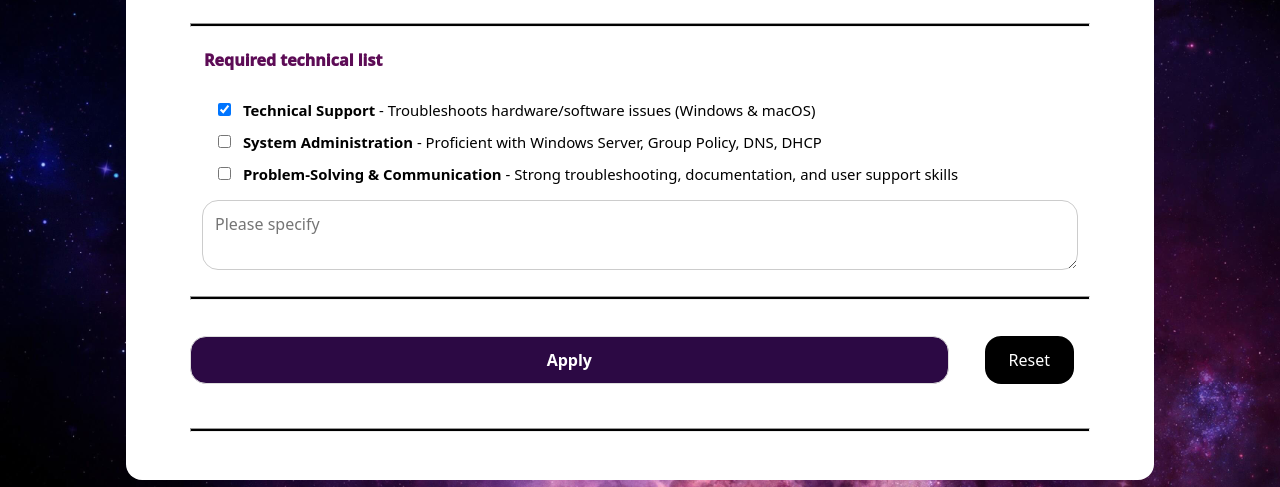
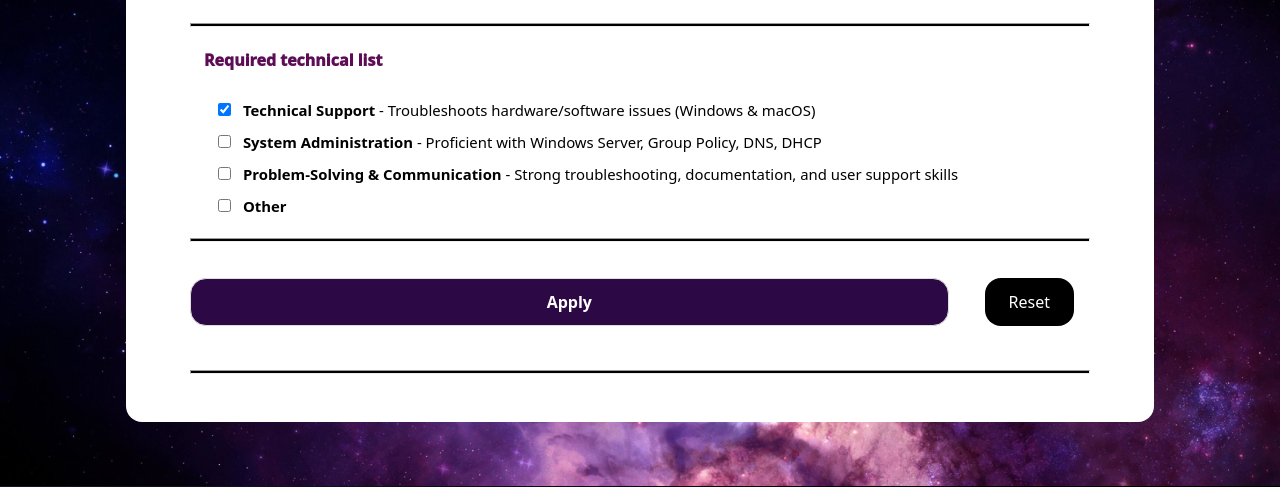
Before and after one commit to Dynamicarian/project2, a PHP site: page /apply.php in a window 1280 px wide. Shown: the part 1696-2183 px from the top of the page. Run offline with PHP 8.4, Linux system fonts and the light colour scheme.

Commit message:
made other skills text field toggleable

```diff
--- a/apply.php
+++ b/apply.php
@@ -197,9 +197,12 @@
                             <strong>Problem-Solving & Communication</strong> - Strong troubleshooting, documentation, and user support skills
                         </label>
 
-
-                        <label for="comments">
-                            <textarea name="comments" id="comments" rows="2" cols="10" placeholder="Please specify"></textarea>
+                        <label for="other-skill">
+                            <input type="checkbox" name="skills[]" id="other-skill" value="other">
+                            <strong>Other</strong>
+                            <label for="comments" class="other-input">
+                                <textarea name="comments" id="comments" rows="2" cols="10" placeholder="Please specify"></textarea>
+                            </label>
                         </label>
                     </div>
                 </fieldset>
--- a/styles/styles.css
+++ b/styles/styles.css
@@ -1795,3 +1795,13 @@ input[type="submit"] {
 .enhancements-open .toggle-card:checked + .card-title {
     background-color: transparent !important;
 }
+
+
+.other-input {
+  display: none;
+}
+
+#other-skill:checked ~ .other-input {
+  display: block;
+  margin-left: 25px; /* optional indent for alignment */
+}
```
